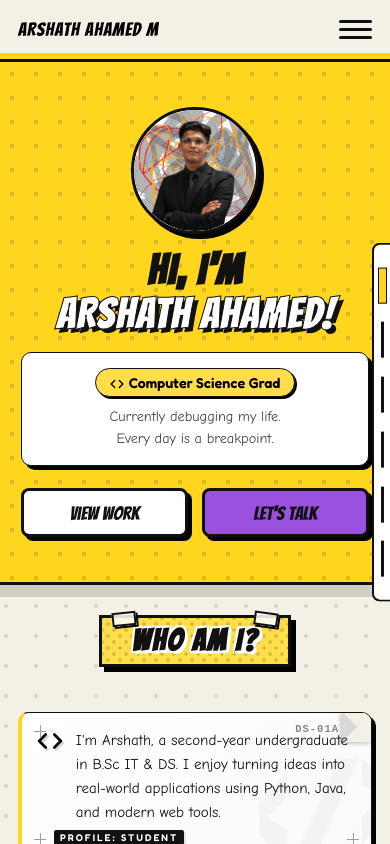
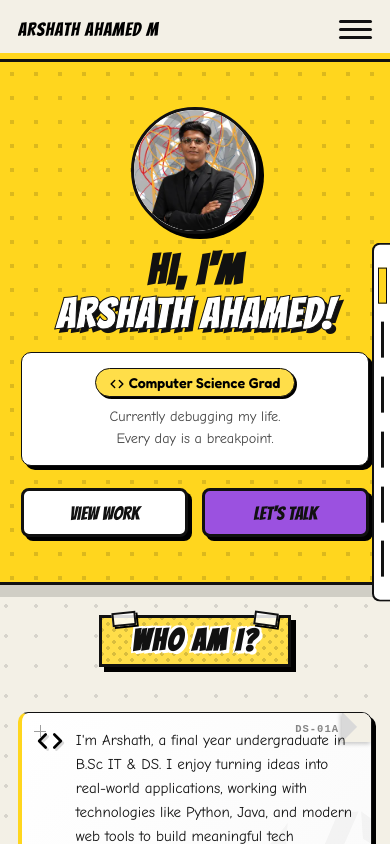
Before and after one commit to Arshath-AD/Arshath-AD.github.io, a React (Vite) app: page / in a window 390 px wide. Shown: the top 844 px of the page. Built offline with nearby package versions, Linux system fonts and the light colour scheme.

Commit message:
fix: clean sitemap and sync mobile About text to final year

```diff
--- a/src/components/About.jsx
+++ b/src/components/About.jsx
@@ -21,7 +21,7 @@ const AthleticsIcon = () => (
 const mobileCards = [
     {
         Icon: CodeIcon,
-        text: "I'm Arshath, a second-year undergraduate in B.Sc IT & DS. I enjoy turning ideas into real-world applications using Python, Java, and modern web tools.",
+        text: "I'm Arshath, a final year undergraduate in B.Sc IT & DS. I enjoy turning ideas into real-world applications, working with technologies like Python, Java, and modern web tools to build meaningful tech solutions.",
         color: 'var(--primary-color)',
         from: -60,
         rotate: -2,
```
Also changed, not shown: 1 other file (tests, documents, lock files or other folders).
